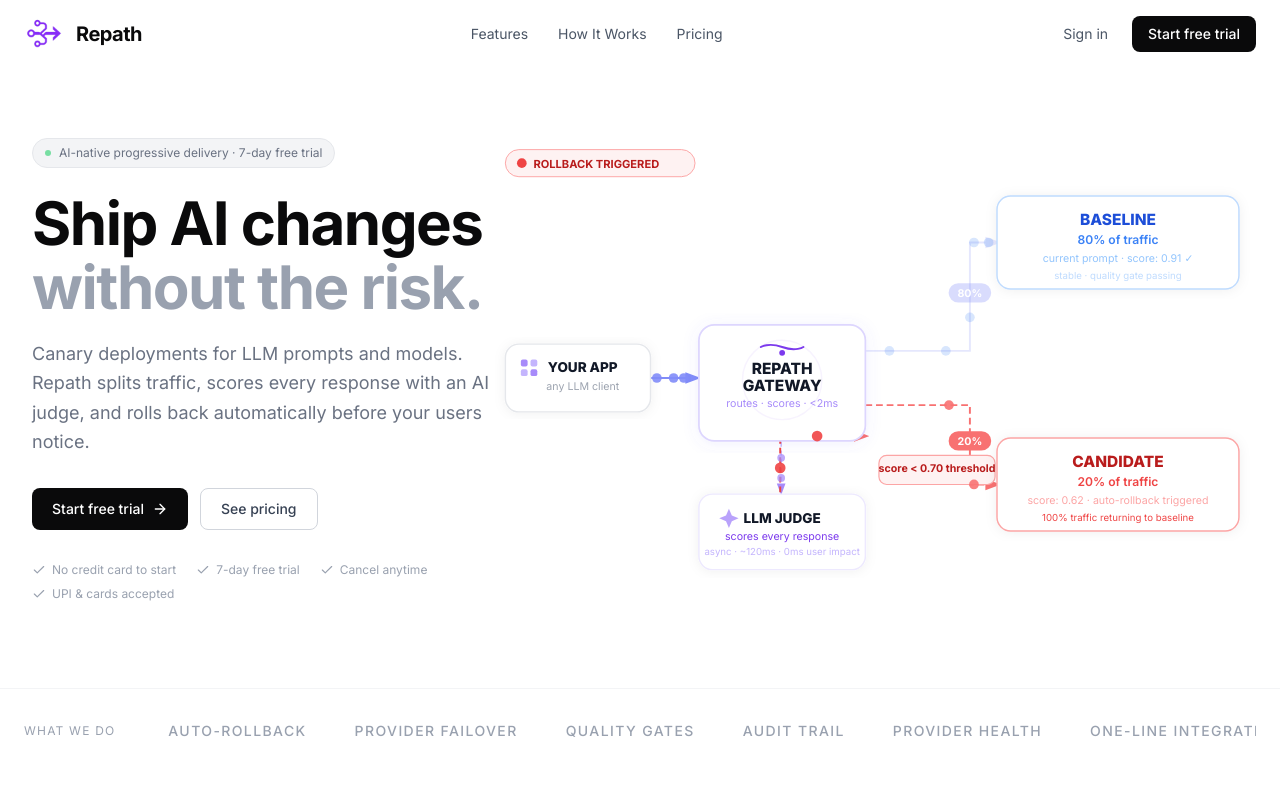
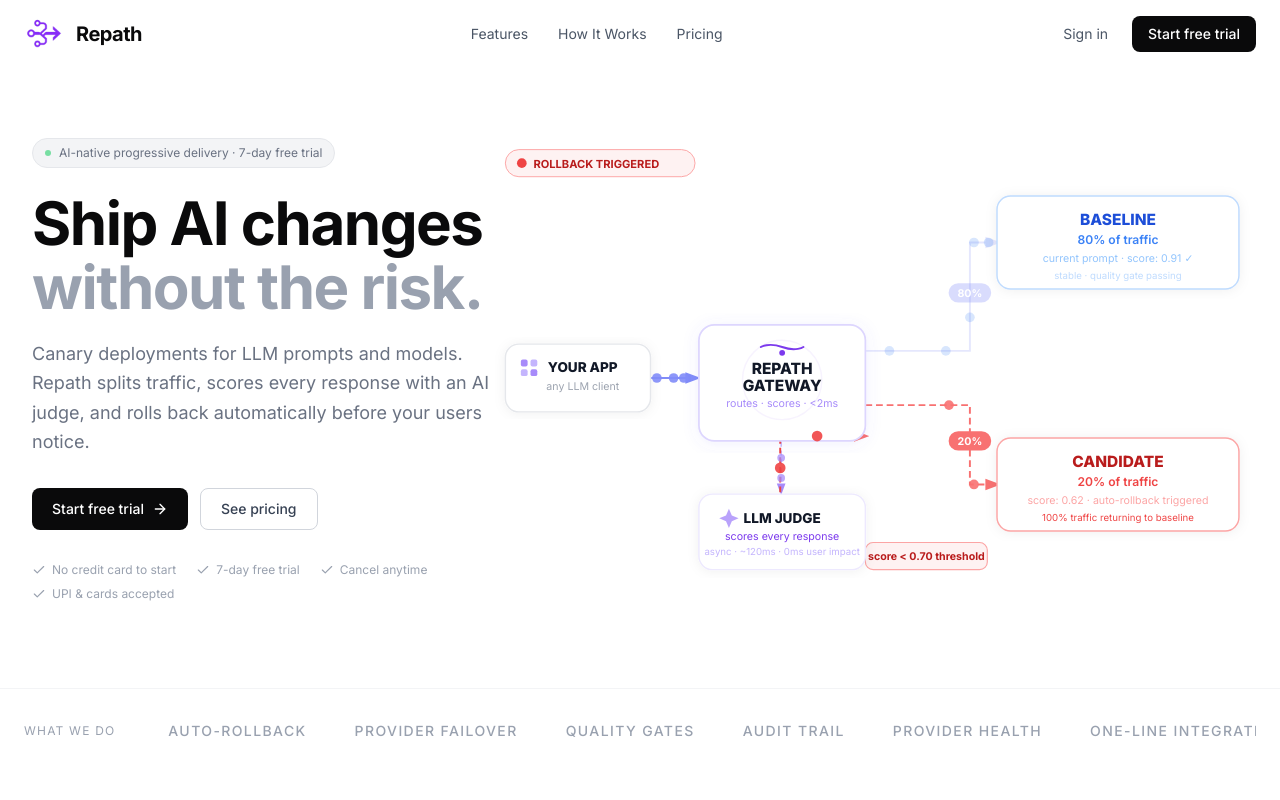
Before and after one commit to repathhq/repath, a Next.js app in the folder dashboard/: page / in a window 1280 px wide. Shown: the top 800 px of the page. Built offline with nearby package versions, Linux system fonts and the light colour scheme.

Commit message:
fix: threshold badge moved below candidate elbow, no overlap

```diff
--- a/dashboard/app/page.tsx
+++ b/dashboard/app/page.tsx
@@ -348,11 +348,11 @@
         <rect x="478" y="305" width="44" height="20" rx="10" fill={R ? "#f87171" : S ? "#a78bfa" : "#818cf8"}/>
         <text x="500" y="319" textAnchor="middle" fontSize="11" fill="white" fontFamily={F} fontWeight="700">20%</text>
 
-        {/* Threshold badge — sits right on the candidate elbow line, just left of 20% pill */}
+        {/* Threshold badge — below the candidate elbow, clear of all nodes */}
         {R && (
           <g>
-            <rect x="406" y="330" width="120" height="30" rx="8" fill="#fef2f2" stroke="#fca5a5" strokeWidth="1.2"/>
-            <text x="466" y="347" textAnchor="middle" fontSize="11" fill="#b91c1c" fontFamily={F} fontWeight="700">score &lt; 0.70 threshold</text>
+            <rect x="392" y="420" width="126" height="28" rx="8" fill="#fef2f2" stroke="#fca5a5" strokeWidth="1.2"/>
+            <text x="455" y="438" textAnchor="middle" fontSize="11" fill="#b91c1c" fontFamily={F} fontWeight="700">score &lt; 0.70 threshold</text>
           </g>
         )}
 
```
